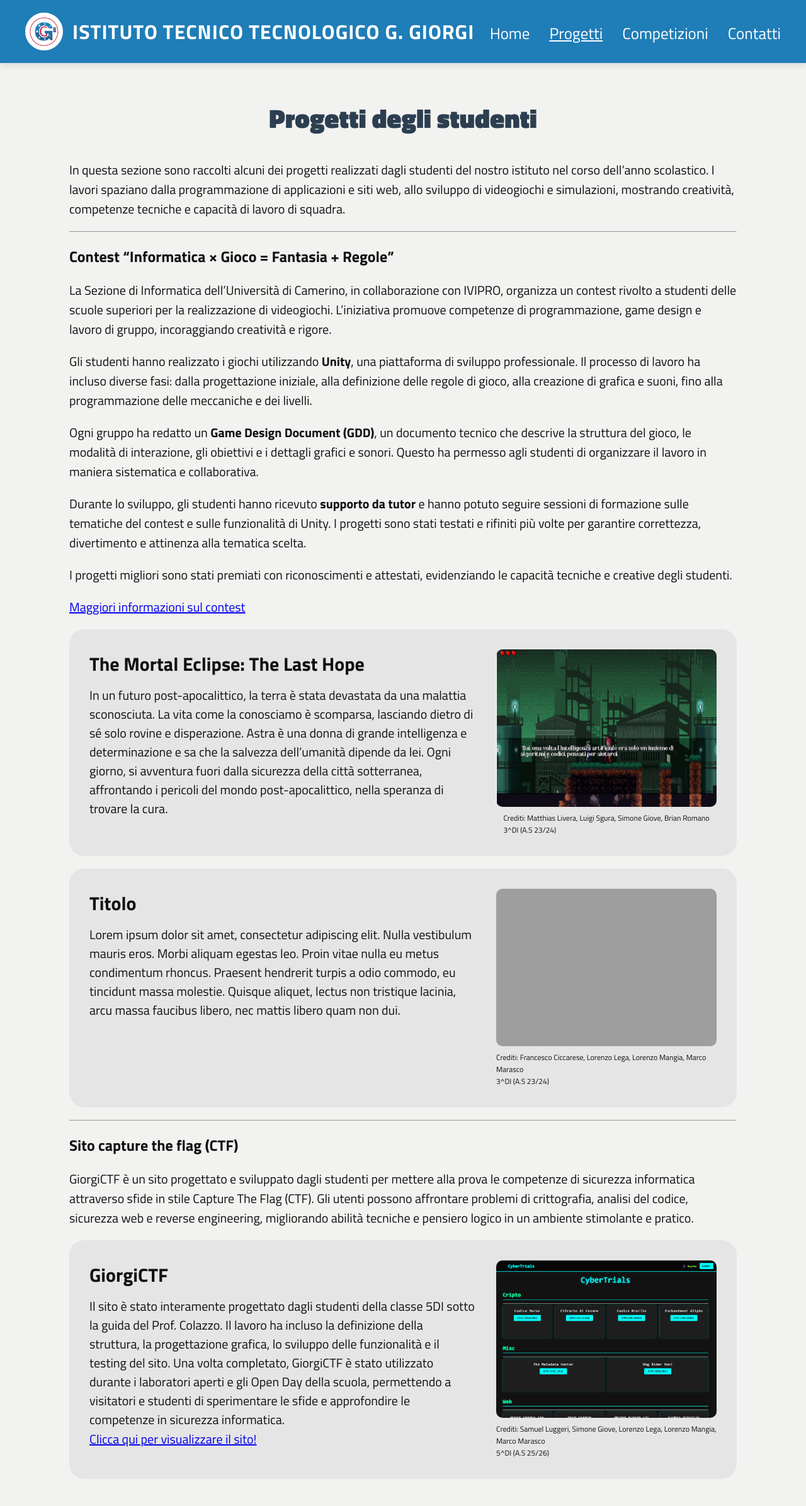
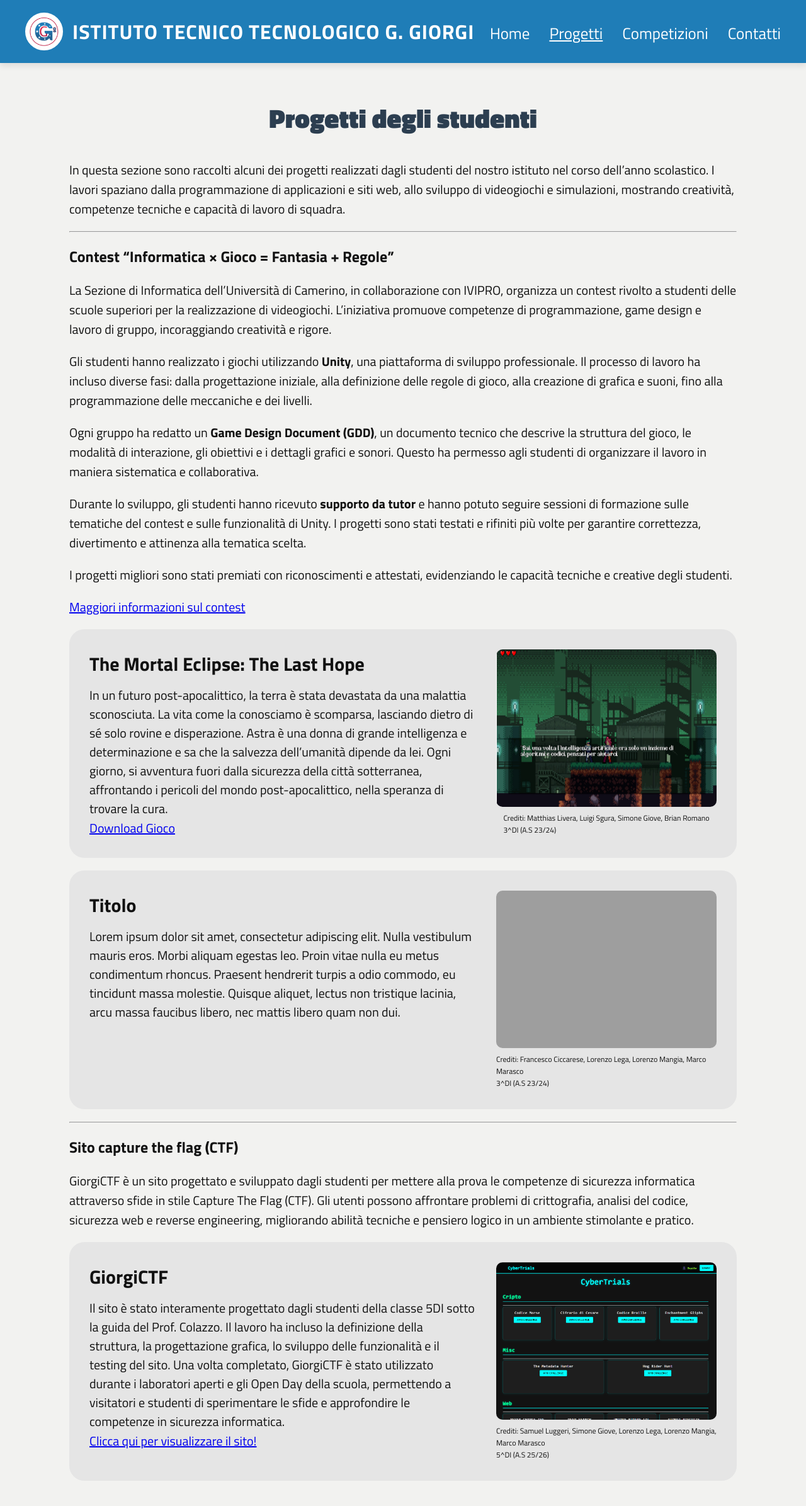
Before and after one commit to Lxree0/IT_DEPARTMENT, a Flask app: page /progetti in a window 1280 px wide. Shown: the whole page at 63% size. Before the commit the page ends 2348 px from the top, so only its background shows below. Run offline with Flask 3, Linux system fonts and the light colour scheme; grey boxes are pictures that could not be loaded.

Commit message:
messo download del gioco

```diff
--- a/templates/progetti.html
+++ b/templates/progetti.html
@@ -90,6 +90,7 @@
                     nella
                     speranza di trovare la cura.
                 </p>
+                    <a href="https://octofl.itch.io/the-mortal-eclipse-the-last-hope">Download Gioco</a>
             </div>
             <div class="image">
                 <img class="photo" src="{{ url_for('static', filename='images/mortalEclipse.png') }}"
```
